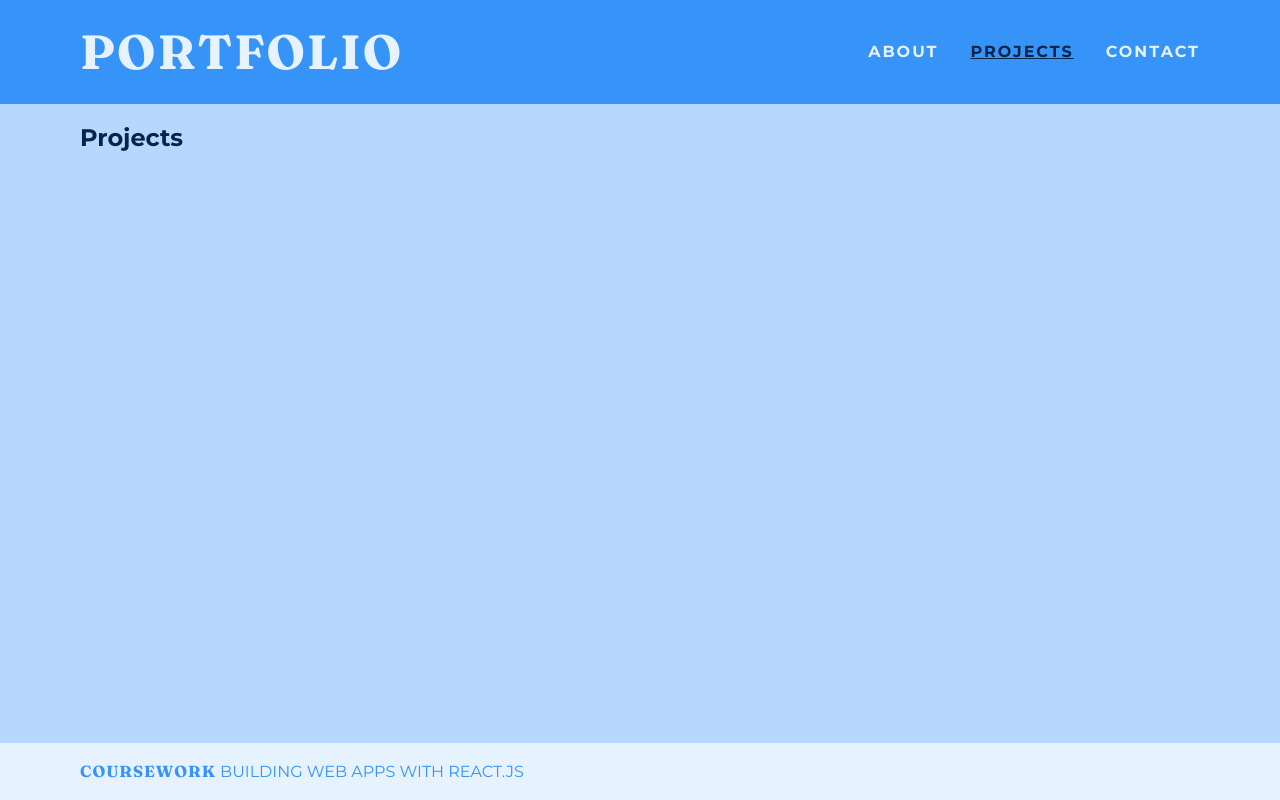
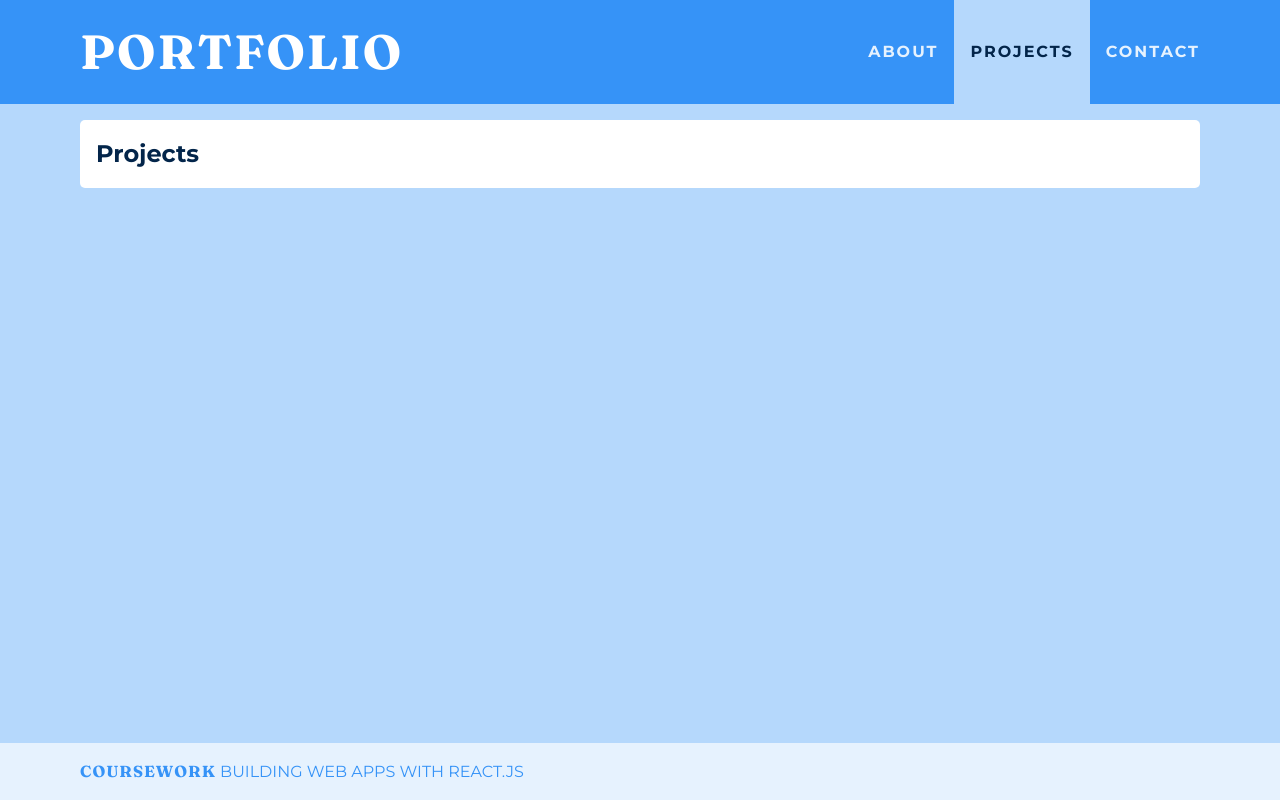
Before and after one commit to dana-eliz8bit/clg-react-app, a React (Create React App) app: page /projects in a window 1280 px wide. Built offline with nearby package versions, Linux system fonts and the light colour scheme.

Commit message:
Added 404 page. Styled sections.

```diff
--- a/src/App.css
+++ b/src/App.css
@@ -37,3 +37,9 @@ footer {
   bottom: 0;
   width: 100vw;
 }
+
+section {
+  background-color: #fff;
+  padding: 1rem;
+  border-radius: 5px;
+}
--- a/src/components/navigation/navigation.module.css
+++ b/src/components/navigation/navigation.module.css
@@ -26,15 +26,16 @@
 .title {
   font-size: 3rem;
   font-family: var(--ff-accent);
+  color: #fff;
 }
 
 .nav li .active {
+  background-color: var(--clr-secondary-300);
+  color: var(--clr-neutral-900);
+}
+
+.nav li:hover {
   background-color: var(--clr-primary-600);
   color: var(--clr-neutral-900);
   text-decoration: underline;
 }
-
-.nav li:hover {
-  background-color: var(--clr-neutral-100);
-  color: var(--clr-neutral-900);
-}
--- a/src/pages/fourohfour.jsx
+++ b/src/pages/fourohfour.jsx
@@ -1,7 +1,7 @@
 const FourOhFour = () => {
   return (
     <section>
-      <h1>404</h1>
+      <h1>Oops, page not found!</h1>
     </section>
   );
 };
```
